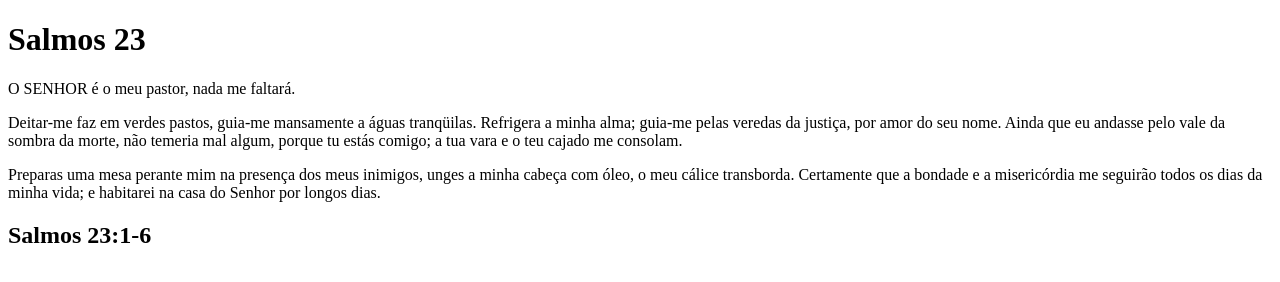
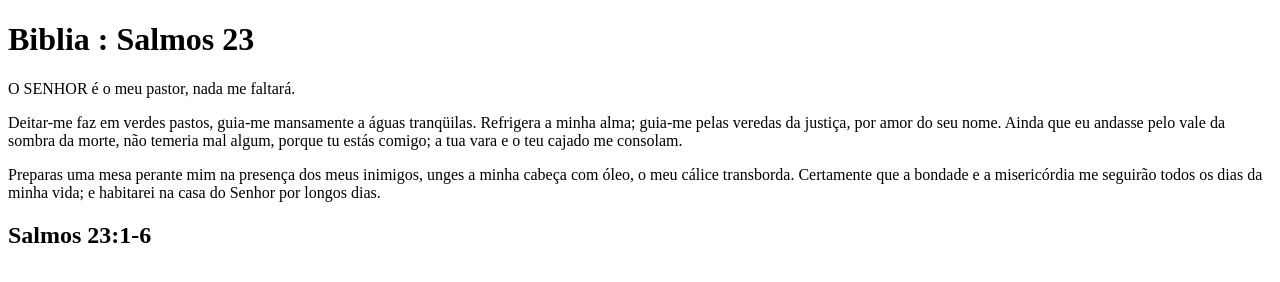
Before and after one commit to carlosdesalima/integra-o-, a plain HTML site: page index.html in a window 1280 px wide. Drawn offline with Linux system fonts and the light colour scheme.

Commit message:
biblia add referenciado a biblia

```diff
--- a/index.html
+++ b/index.html
@@ -7,7 +7,7 @@
     <title>Document</title>
 </head>
 <body>
-    <h1>Salmos 23</h1>
+    <h1>Biblia : Salmos 23</h1>
 
 <p>O SENHOR é o meu pastor, nada me faltará.</p>
 
```
